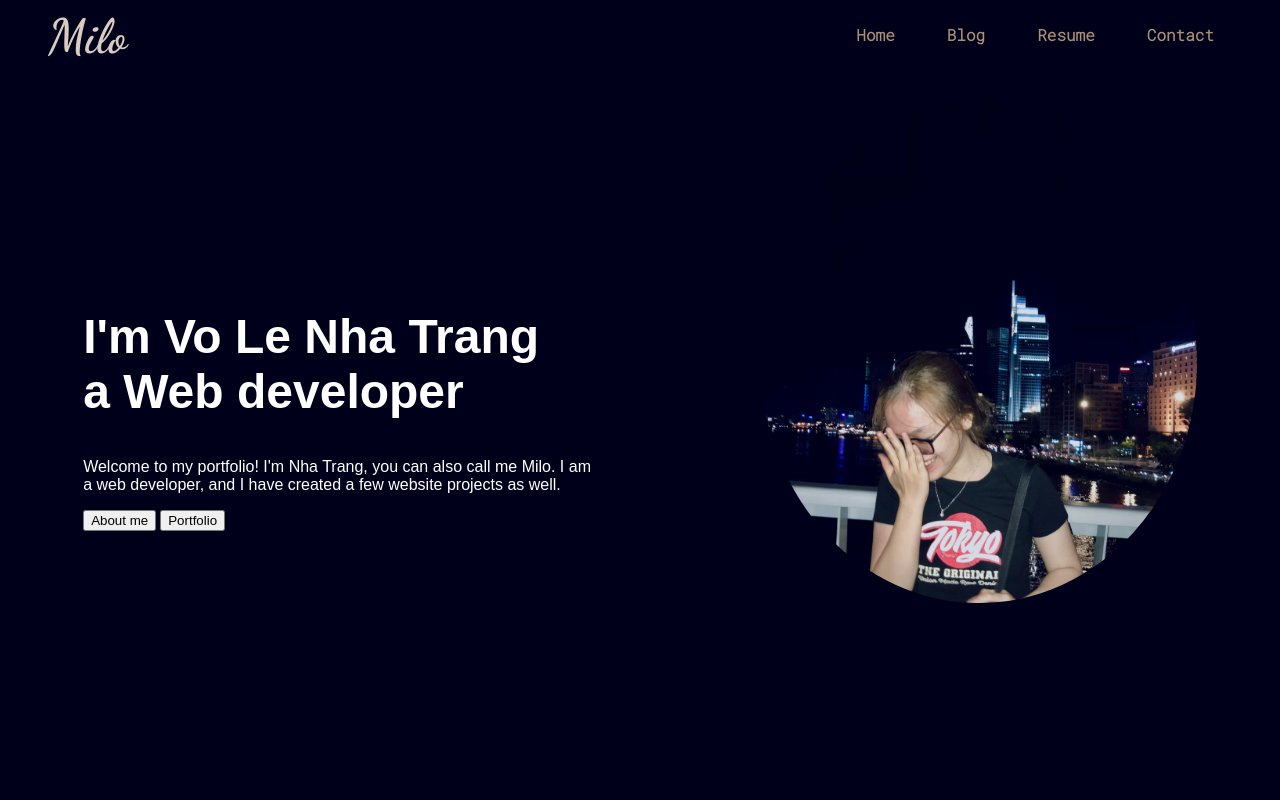
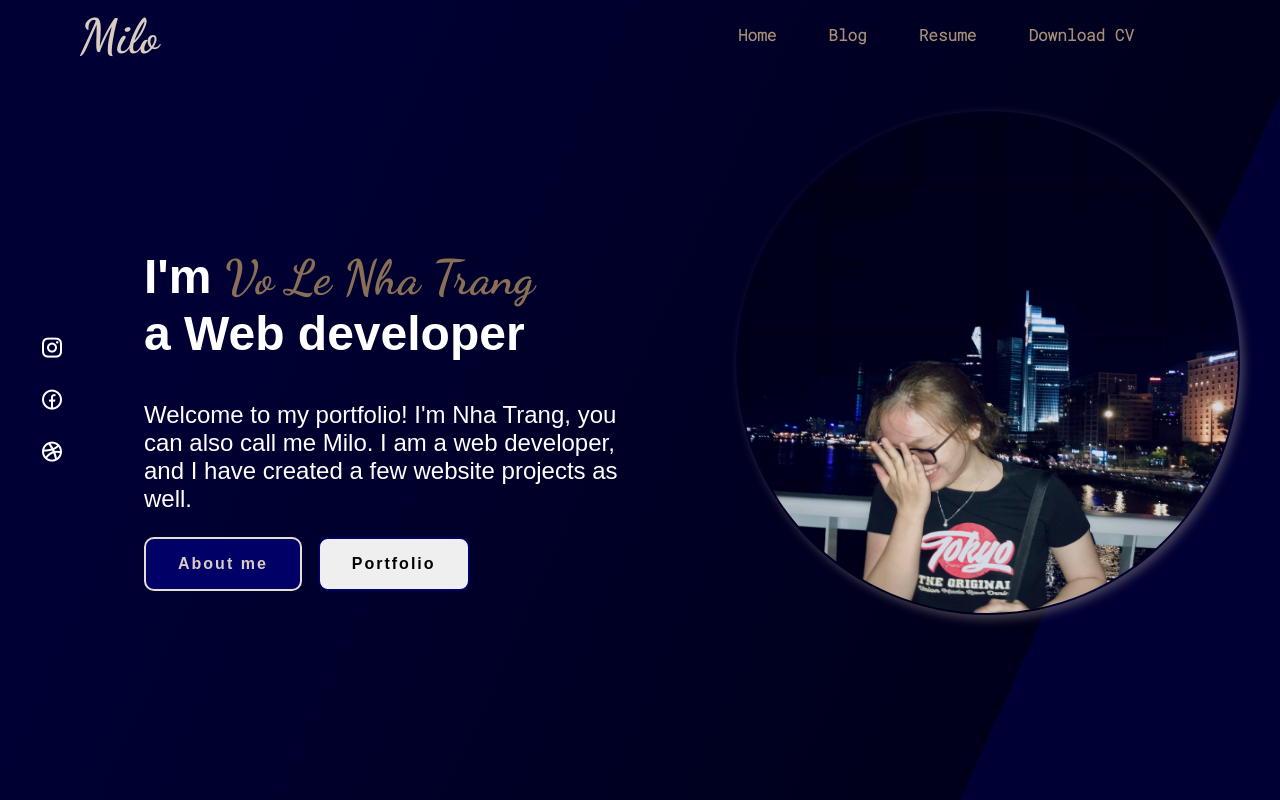
Before and after one commit to volenhatrang/personal_website, a plain HTML site: page index.html in a window 1280 px wide. Drawn offline with nearby package versions, Linux system fonts and the light colour scheme; a web font is replaced by a local one.

Commit message:
moi xong phan homepage va responsive

```diff
--- a/index.html
+++ b/index.html
@@ -9,11 +9,13 @@
     <link href="https://fonts.googleapis.com/css2?family=Roboto+Mono:wght@300&family=Ysabeau+Infant:wght@200&display=swap" rel="stylesheet">
     <link href="https://fonts.googleapis.com/css2?family=Roboto+Mono:wght@300&family=Tilt+Neon&family=Ysabeau+Infant:wght@200&display=swap" rel="stylesheet">
     <link href="https://fonts.googleapis.com/css2?family=Dancing+Script:wght@700&family=Roboto+Mono:wght@300&family=Tilt+Neon&family=Ysabeau+Infant:wght@200&display=swap" rel="stylesheet">
+    <link href='https://unpkg.com/boxicons@2.1.4/css/boxicons.min.css' rel='stylesheet'>
+    <link href="https://cdn.jsdelivr.net/npm/remixicon@3.4.0/fonts/remixicon.css" rel="stylesheet">
 
     <title>VoLeNhaTrang</title>
 </head>
 <body>
-
+    <div class="container">
         <!-- Navigation -->
         <div class="header">
             <div class="logo">
@@ -23,30 +25,37 @@
                 <i class="fa-solid fa-bars" ></i>
                 <ul class="menu">
                     <li><a href="#" class="home">Home</a></li>
-                <li><a href="#" class="blog">Blog</a></li>
-                <li><a href="#" class="resume">Resume</a></li>
-                <li><a href="#" class="contact">Contact</a></li>
+                    <li><a href="./blog.html" class="blog">Blog</a></li>
+                    <li><a href="./about-me.html" class="resume">Resume</a></li>
+                    <li><a href="#" class="contact">Download CV</a></li>
                 </ul>
             </div>
         </div>
         <!-- Content -->
         <div class="main_container">
+            <div class="icons">
+                <a href="https://www.instagram.com/milo_o.236/"><i class="ri-instagram-line"></i></a>
+                <a href="https://www.facebook.com/vlntrang/"><i class="ri-facebook-circle-line"></i></i></a>
+                <a href="https://github.com/volenhatrang"><i class="ri-dribbble-line"></i></a>
+            </div>
             <div class="content">
                 <div class="introduction">
                     <h2 class="title">
-                    I'm <span>Vo Le Nha Trang <br>a</span> Web developer
+                        I'm <span>Vo Le Nha Trang <br></span>a Web developer
                     </h2>
                     <p class="description">
                         Welcome to my portfolio! I'm Nha Trang, you can also call me Milo. I am a web developer, and I have created a few website projects as well.
                     </p>
                 </div>
-            <div class="btn">
-                <button class="about-me">About me</button>
-                <button class="portfolio">Portfolio</button>
+                <div class="buttons">
+                    <button class="btn about-me">About me</button>
+                    <button class="btn portfolio">Portfolio</button>
                 </div>
             </div>
             <div class="profile">
-            <img src="./assets/images/profile1.jpg" alt="profile" height="500">
+                <!-- <img src="./assets/images/pngtree-blue-brush-paint-traces-png-image_5305784.jpg" alt=""> -->
+                <img src="./assets/images/profile1.jpg" alt="profile" height="500" width="500" >
+            </div>
         </div>
     </div>
     <script src="https://kit.fontawesome.com/7c8801c017.js" crossorigin="anonymous"></script>
--- a/style.css
+++ b/style.css
@@ -1,7 +1,8 @@
 body{
     margin: 0;
     padding: 0;
-    background-color: #00001a;
+    background:  linear-gradient(-245.59deg, #000034 20%, #00001a  80.52%, #000034 28.53%);
+    /* background-color: #00001a; */
     color:white
 }
 
@@ -15,8 +16,11 @@ body{
     justify-content: space-between;
     z-index: 99;
 }
+a{
+    text-decoration: none;
+}
 .logo{
-    margin-left: 3rem;
+    margin-left: 5rem;
     font-size: 3rem;
     font-family: 'Dancing Script', cursive;
 }
@@ -27,9 +31,12 @@ body{
 }
 .logo a:hover{
     padding: 0px 4px;
-    color: #e7ded2;
-    background-color: #141516;
+    color: #ca6e35;
+    /* background-color: #141516; */
     transition: 1s;
+}
+.nav-menu{
+    margin-right: 5rem;
 }
 .nav-menu i{
     display: none;
@@ -52,8 +59,29 @@ ul.menu li a{
     font-family: 'Roboto Mono', monospace;
     font-weight: 700;
 }
+ul.menu li a:hover{
+    border: #e7ded2 2px solid;
+    border-radius: 0.5rem;
+    background-color: #a98f77;
+    color: #00001a;
+    transition: 0.5s;
+
+    /* transform: translateX(8px) */
+    /* margin-right: 3rem */
+}
 
 
+.icons i{
+    display: block;
+    margin: 26px 0;
+    font-size: 24px;
+    color: white;
+    transition: all 0.5s ease;
+}
+.icons i:hover{
+    color: #ca6e35;
+    transform: translatey(-5px);
+}
 .main_container{
     display: flex;
     height: 100vh;
@@ -72,29 +100,95 @@ ul.menu li a{
     font-weight: bold;
     font-size: 3rem;
 }
+.title span{
+    color: #896F55;
+    font-family: 'Dancing Script', cursive;
+
+}
 .profile{
     padding-bottom: 70px;
 }
+.description{
+    font-size: 1.5rem;
+}
 .profile img{
-    border-radius: 50%;
-    padding-bottom: 20px;
+    border-radius: 70%;
+    border: 2px solid transparent; /* Màu và độ dày của border */
+    box-shadow: 4px 4px 10px rgba(139, 130, 130, 0.5); /* Điều chỉnh ngã bóng */
+    /* padding-bottom: 20px; */
+
+}
+.buttons{
+    display: flex;
+    gap: 1rem;
 
 }
 
+.btn{
+    font-size: 1rem;
+    letter-spacing: 2px;
+    font-weight: 600;
+    padding: 1rem 2rem;
+    outline: none;
+    border-radius: 10px;
+
+    transition: 0.6s;
+    cursor: pointer;
+}
+
+button.about-me{
+    background-color: #000067;
+    border: 2px solid #e7ded2;
+    color: #daccc3;
+
+
+}
+button.about-me:hover{
+    background-color: transparent;
+    transform: translateX(8px);
+}
+button.portfolio{
+    border: 2px solid #000067;
+}
+button.portfolio:hover{
+    background-color: #000067;
+    color:#daccc3;
+    border: 2px solid #e7ded2;
+    transform: translateX(8px);
+
+}
+@media(width < 1000px){
+    .icons{
+        display: none;
+    }
+    img{
+        height: 300;
+    }
+}
+@media(width < 900px){
+    .content{
+        text-align: center;
+    }
+    .buttons{
+        justify-content: center;
+    }
+}
 @media (width < 800px){
     .nav-menu ul.menu{
         display: none;
     }
+
     .nav-menu{
         display: grid;
         place-items: center;
+        margin-right: 2rem;
 
     }
 
     .nav-menu i{
         display: block;
         font-size: 2rem;
-        padding-right: 1rem;
+        padding-right: 2px;
         /* position: absolute;
         top: 50%; */
         /* left: 50%; */
@@ -107,13 +201,11 @@ ul.menu li a{
 @media (max-width: 900px) {
     .main_container{
         flex-direction: column;
-        margin-top: 200px;
+        margin-top: 12rem;
 
     }
     .main_container .content{
-        padding-top:200px
+        width: 70%;
     }
 
-
-
 }
```
Also changed, not shown: about-me.html (added, +11 -0 lines), blog.html (added, +11 -0 lines), portfolio.html (added, +11 -0 lines), assets/images/pngtree-blue-brush-paint-traces-png-image_5305784.jpg (added), assets/images/profile1-removebg-preview.png (added), assets/images/profile2-removebg.png (added), assets/images/profile2.jpg (added). Lines whose indentation alone changed are shown as unchanged.
